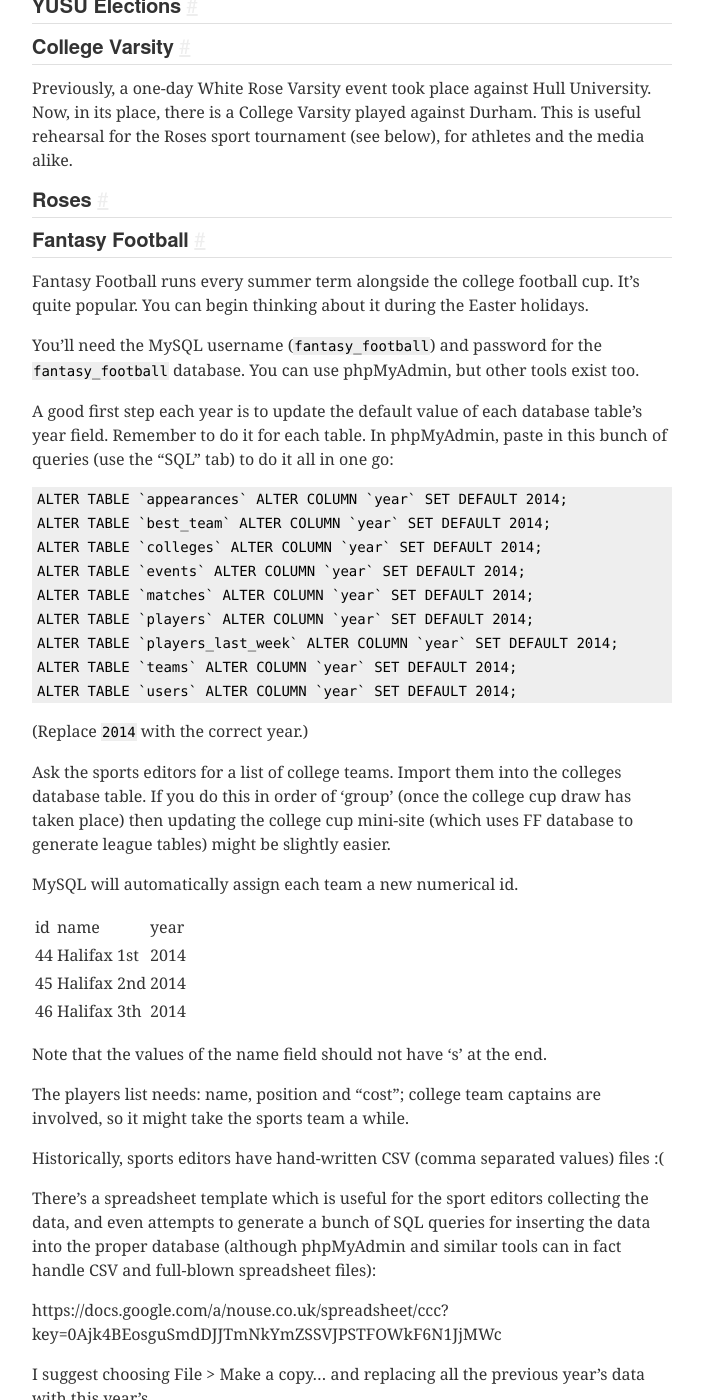
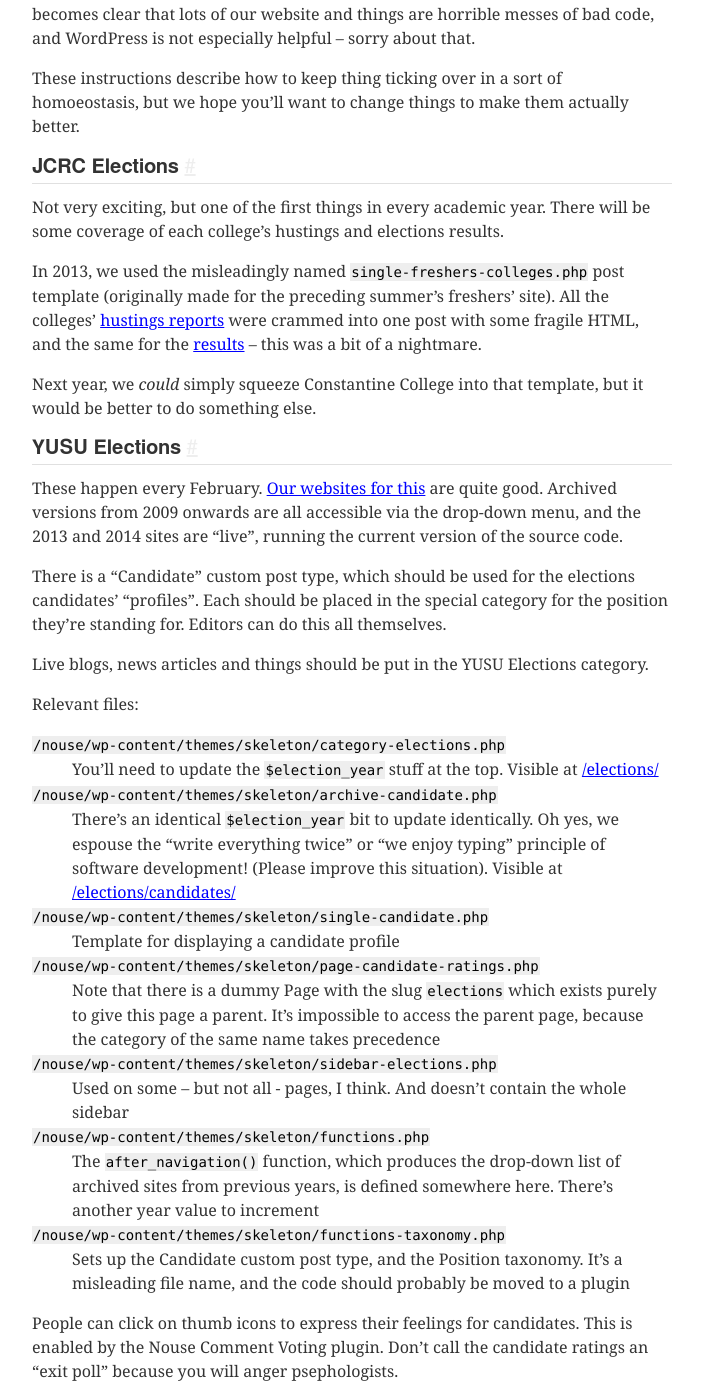
Before and after one commit to yorknouse/docs, a Jekyll site: the page built from pages/07-annual-events.md, in a window 1280 px wide and 1400 px high, scrolled down 224 px. Shown: the whole window, without its empty margins (288-991 px from the left). Built offline with Jekyll 4.4.1, drawn with Linux system fonts in a browser that asks for light colours; some of the changed text lies outside the part shown.

Commit message:
YUSU elections information

```diff
--- a/pages/07-annual-events.md
+++ b/pages/07-annual-events.md
@@ -3,11 +3,58 @@ title: Annual events
 layout: page
 ---
 
-(In hopefully chronological order.)
+In hopefully chronological order.
+
+This page attempts to straddle the line between providing information you can figure out for yourself, and not providing enough information.
+In reading it, it becomes clear that lots of our website and things are horrible messes of bad code, and WordPress is not especially helpful -- sorry about that.
+
+These instructions describe how to keep thing ticking over in a sort of homoeostasis, but we hope you'll want to change things to make them actually better.
 
 ## JCRC Elections
 
+Not very exciting, but one of the first things in every academic year. There will be some coverage of each college's hustings and elections results.
+
+In 2013, we used the misleadingly named `single-freshers-colleges.php` post template (originally made for the preceding summer's freshers' site). All the colleges' [hustings reports](http://www.nouse.co.uk/2013/11/18/college-elections-2013/) were crammed into one post with some fragile HTML, and the same for the [results](http://www.nouse.co.uk/2013/11/23/college-election-results/) -- this was a bit of a nightmare.
+
+Next year, we _could_ simply squeeze Constantine College into that template, but it would be better to do something else.
+
 ## YUSU Elections
+
+These happen every February. [Our websites for this](http://www.nouse.co.uk/elections/) are quite good.
+Archived versions from 2009 onwards are all accessible via the drop-down menu, and the 2013 and 2014 sites are "live", running the current version of the source code.
+
+There is a "Candidate" custom post type, which should be used for the elections candidates' "profiles".
+Each should be placed in the special category for the position they're standing for.
+Editors can do this all themselves.
+
+Live blogs, news articles and things should be put in the YUSU Elections category.
+
+Relevant files:
+
+`/nouse/wp-content/themes/skeleton/category-elections.php`
+: You'll need to update the `$election_year` stuff at the top. Visible at [/elections/](http://www.nouse.co.uk/elections/)
+
+`/nouse/wp-content/themes/skeleton/archive-candidate.php`
+: There's an identical `$election_year` bit to update identically. Oh yes, we espouse the "write everything twice" or "we enjoy typing" principle of software development! (Please improve this situation). Visible at [/elections/candidates/](http://www.nouse.co.uk/elections/candidates/)
+
+`/nouse/wp-content/themes/skeleton/single-candidate.php`
+: Template for displaying a candidate profile
+
+`/nouse/wp-content/themes/skeleton/page-candidate-ratings.php`
+: Note that there is a dummy Page with the slug `elections` which exists purely to give this page a parent. It's impossible to access the parent page, because the category of the same name takes precedence
+
+`/nouse/wp-content/themes/skeleton/sidebar-elections.php`
+: Used on some -- but not all - pages, I think. And doesn't contain the whole sidebar
+
+`/nouse/wp-content/themes/skeleton/functions.php`
+: The `after_navigation()` function, which produces the drop-down list of archived sites from previous years, is defined somewhere here. There's another year value to increment
+
+`/nouse/wp-content/themes/skeleton/functions-taxonomy.php`
+: Sets up the Candidate custom post type, and the Position taxonomy. It's a misleading file name, and the code should probably be moved to a plugin
+
+People can click on thumb icons to express their feelings for candidates.
+This is enabled by the Nouse Comment Voting plugin.
+Don't call the candidate ratings an "exit poll" because you will anger psephologists.
 
 ## College Varsity
 
```
